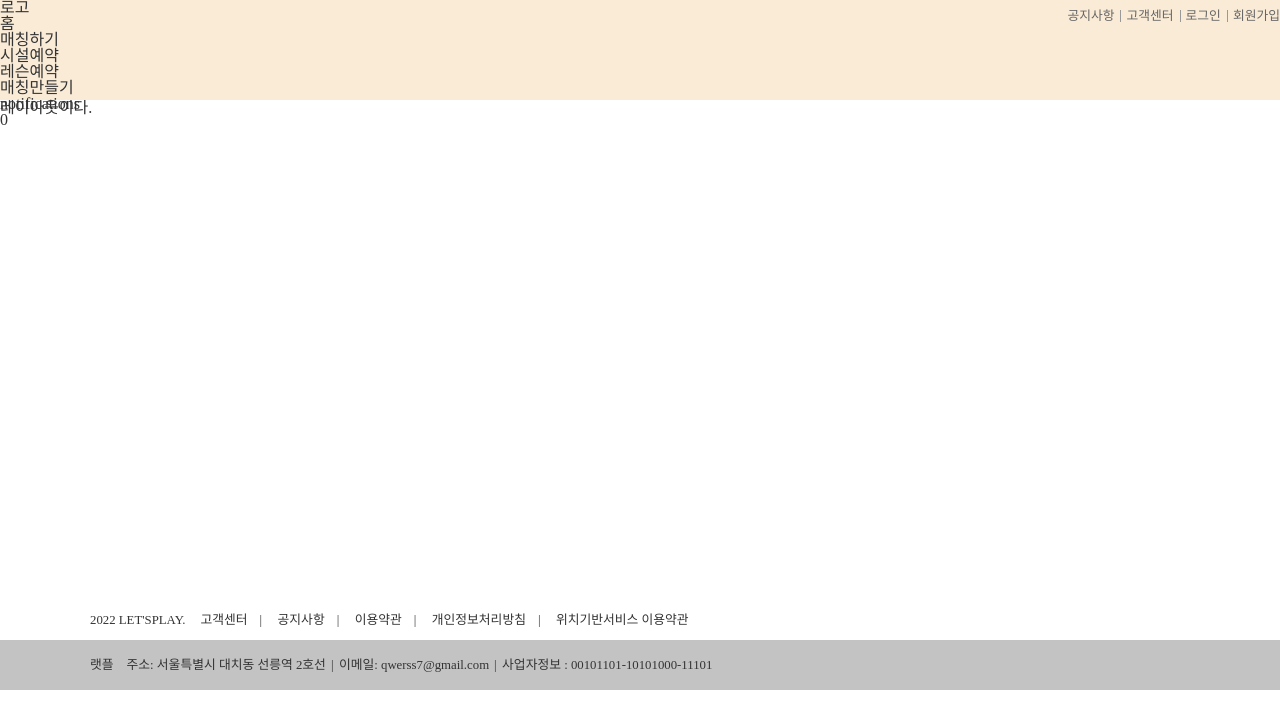
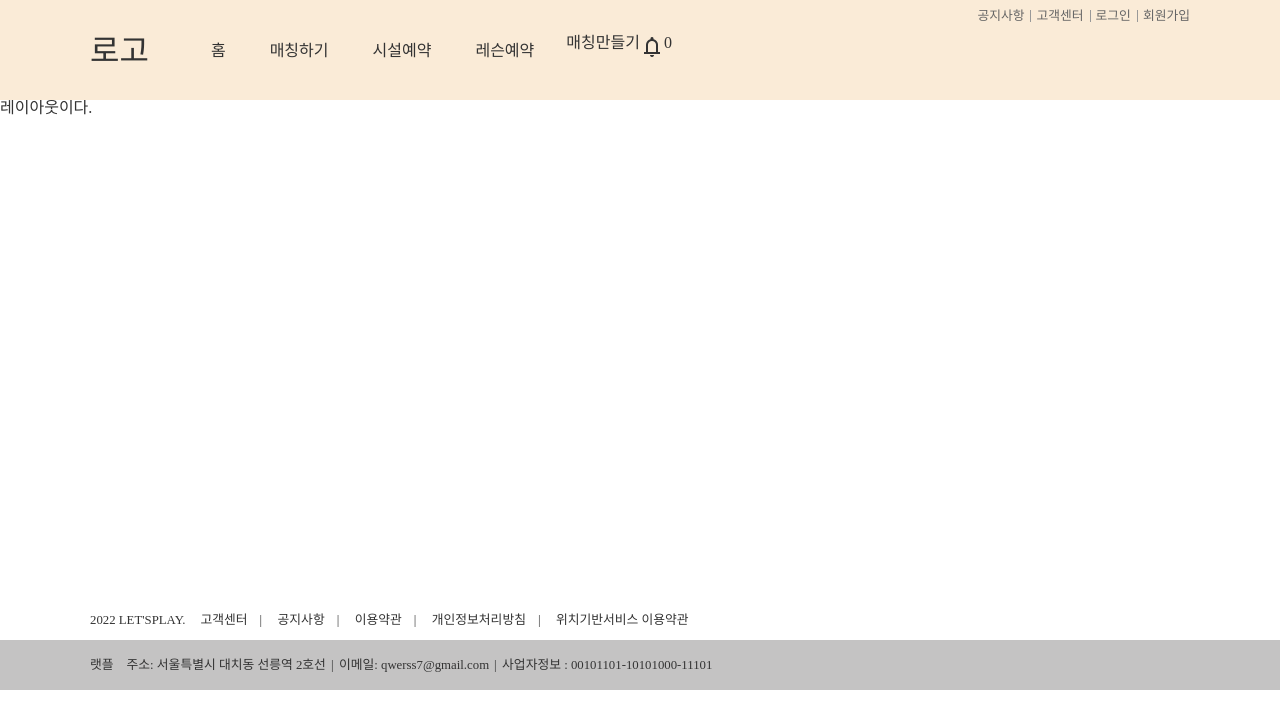
Before and after one commit to MultiFront/Multi_Front, a React (Create React App) app: page / in a window 1280 px wide. Shown: the top 728 px of the page. Built offline with nearby package versions, Linux system fonts and the light colour scheme.

Commit message:
index,header css,js commit

```diff
--- a/public/index.html
+++ b/public/index.html
@@ -7,7 +7,8 @@
       name="description"
       content="Web site created using create-react-app"
     />
-    <title>React App</title>
+    <link rel="stylesheet" href="https://fonts.googleapis.com/css2?family=Material+Symbols+Outlined:opsz,wght,FILL,GRAD@48,400,0,0" />
+    <title>렛플 :: 운동매칭 서비스</title>
   </head>
   <body>
     <div id="root">
--- a/src/components/layout/header.css
+++ b/src/components/layout/header.css
@@ -5,6 +5,7 @@
   height: 100px;
   background-color: antiquewhite;
 }
+
 .header .nav-top {
   position: absolute;
   top:10px;
@@ -45,3 +46,36 @@
 .header .nav-top ul li:last-child:after{
   display: none;
 }
+
+.nav-main{
+  padding-top: 35px;
+  position: relative;
+  display: flex;
+}
+
+.nav-main h1{
+  font-size: 2em;
+  margin-right: 50px;
+}
+
+.nav-main-list-right{
+  display: flex;
+  line-height: 2;
+}
+
+.nav-main-list-right li{
+  margin-right:20px;
+}
+
+.nav-main-list-right li a{
+  padding:8px 12px;
+  background-color: transparent;
+  border-radius: 5px;
+}
+.nav-main-list-right li a:hover{
+  background-color: #999;
+}
+
+.nav-main-list-left{
+  display: flex;
+}
--- a/src/components/layout/header.js
+++ b/src/components/layout/header.js
@@ -4,8 +4,8 @@ import './common.css'
 const Header = () => {
 
   return(
-      <header className='header inner'>
-        <div>
+      <header className='header'>
+        <div className='inner'>
           <div className='nav-top'>
             <ul>
               <li><a href='/'>공지사항</a></li>
```
